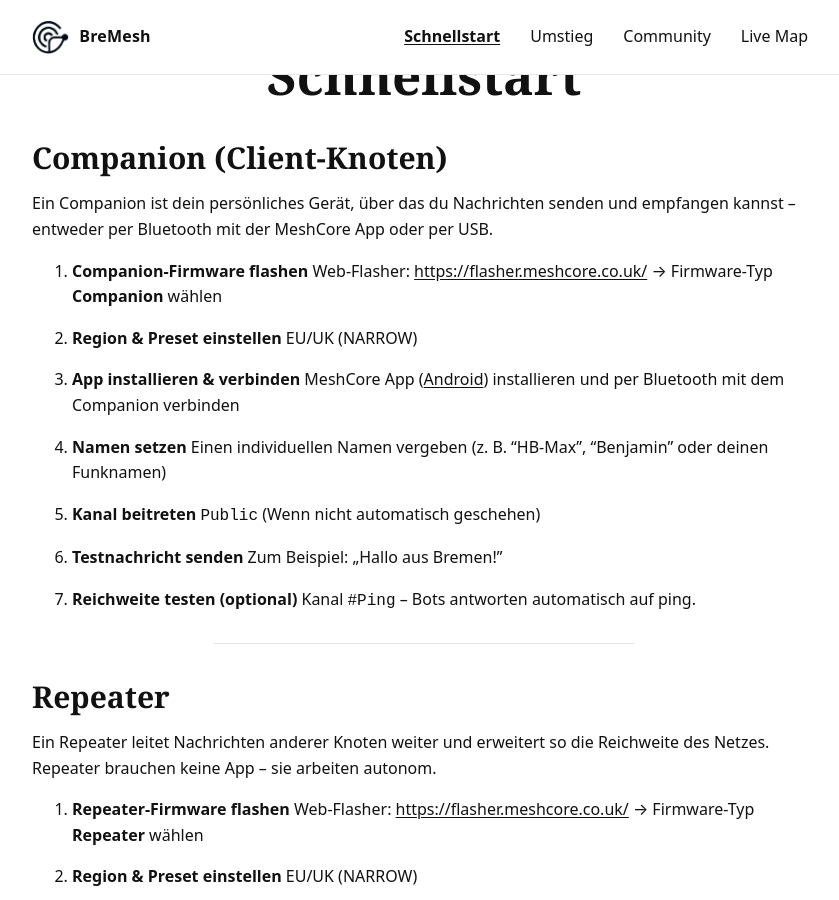
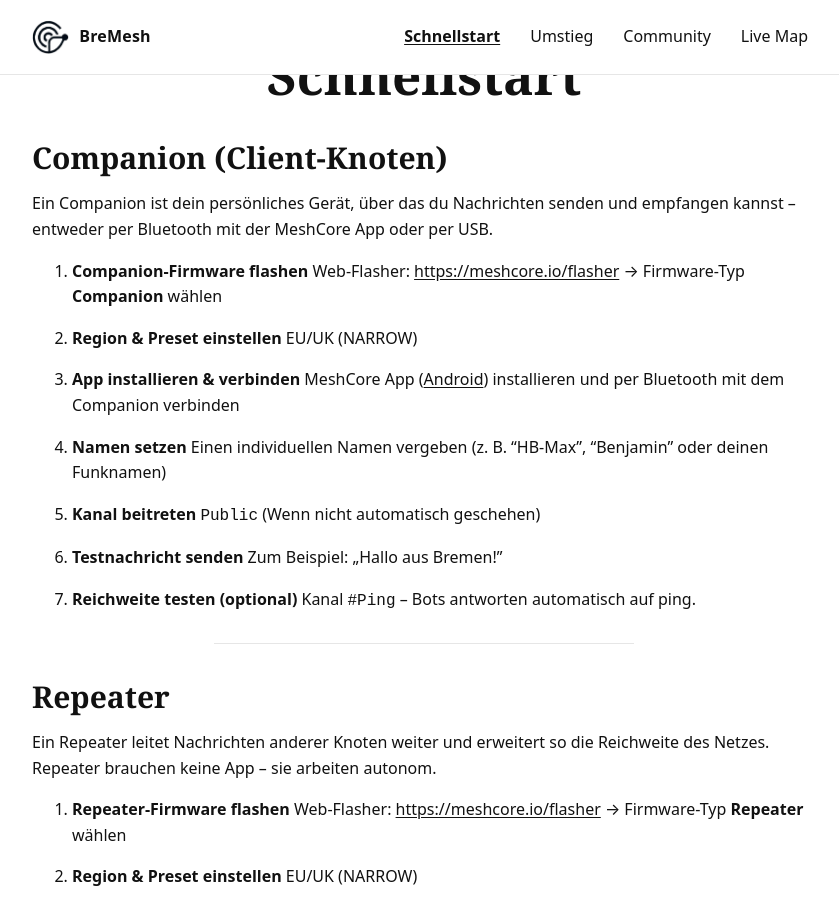
Before and after one commit to NordCen/BreMeshPeople, a Jekyll site: the page built from moin.md, in a window 1280 px wide and 900 px high, scrolled down 341 px. Shown: the whole window, without its empty margins (216-1055 px from the left). Built offline with Jekyll 4.4.1, drawn with Linux system fonts in a browser that asks for light colours; part of the change alters nothing that is shown.

```diff
--- a/moin.md
+++ b/moin.md
@@ -11,7 +11,7 @@ permalink: /moin/
 Ein Companion ist dein persönliches Gerät, über das du Nachrichten senden und empfangen kannst – entweder per Bluetooth mit der MeshCore App oder per USB.
 
 1. **Companion-Firmware flashen**
-   Web-Flasher: [https://flasher.meshcore.co.uk/](https://flasher.meshcore.co.uk/) → Firmware-Typ **Companion** wählen
+   Web-Flasher: [https://meshcore.io/flasher](https://meshcore.io/flasher) → Firmware-Typ **Companion** wählen
 
 2. **Region & Preset einstellen**
    EU/UK (NARROW)
@@ -38,7 +38,7 @@ Ein Companion ist dein persönliches Gerät, über das du Nachrichten senden und
 Ein Repeater leitet Nachrichten anderer Knoten weiter und erweitert so die Reichweite des Netzes. Repeater brauchen keine App – sie arbeiten autonom.
 
 1. **Repeater-Firmware flashen**
-   Web-Flasher: [https://flasher.meshcore.co.uk/](https://flasher.meshcore.co.uk/) → Firmware-Typ **Repeater** wählen
+   Web-Flasher: [https://meshcore.io/flasher](https://meshcore.io/flasher) → Firmware-Typ **Repeater** wählen
 
 2. **Region & Preset einstellen**
    EU/UK (NARROW)
```
